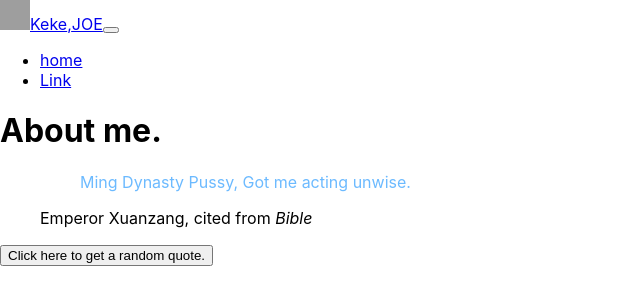
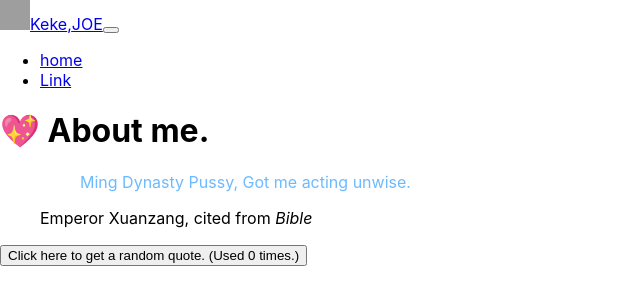
Before and after one commit to Shagnikpaul/goofypasta-react-app, a React (Create React App) app: page / in a window 1280 px wide. Shown: the top 304 px of the page, without its empty margins (0-640 px from the left). Built offline with nearby package versions, Linux system fonts and the light colour scheme; grey boxes are pictures that could not be loaded; the HTML template or start-up script is replaced by a standard one.

Commit message:
functionality added

```diff
--- a/src/components/About.js
+++ b/src/components/About.js
@@ -1,25 +1,60 @@
 import React, { useState } from "react";
-import PropTypes from "prop-types";
 
 export default function About(props) {
+  const emojis = [
+    "😀",
+    "😂",
+    "🤣",
+    "😍",
+    "😎",
+    "🤔",
+    "😴",
+    "🤯",
+    "👀",
+    "🙌",
+    "🤩",
+    "🥳",
+    "🤪",
+    "😇",
+    "😋",
+    "🥰",
+    "😷",
+    "🤗",
+    "😢",
+    "🤫"
+  ];
+
+  const incCount = () => {
+    setCountText(countText + 1);
+    const k = emojis[Math.floor(Math.random() * emojis.length)];
+    setEmoji(k);
+  };
+
+  const [countText, setCountText] = useState(0);
+  const [emoji, setEmoji] = useState("💖");
   return (
     <div className="d-flex justify-content-around flex-column mb-3 vh-100">
       <div className="p-2">
-        <h1 className="display-1 text-center">About me.</h1>
+        <h1 className="display-1 text-center"> {emoji} About me.</h1>
       </div>
-      <div className="p-2 flex-grow">
+      <div className="p-1">
         <figure className="text-center mt-n5">
           <blockquote className="blockquote">
             <p>Ming Dynasty Pussy, Got me acting unwise.</p>
           </blockquote>
           <figcaption className="blockquote-footer">
-            Emperor Xuanzang, cited from <cite title="Source Title">Bible</cite>
+            Emperor Xuanzang, cited from{" "}
+            <cite title="Source Titles">Bible</cite>
           </figcaption>
         </figure>
       </div>
       <div className="p-2 flex-row d-flex justify-content-center">
-        <button type="button" className="btn btn-primary btn-lg p-3">
-          Click here to get a random quote.
+        <button
+          type="button"
+          className="btn btn-primary btn-lg p-3"
+          onClick={incCount}
+        >
+          Click here to get a random quote. (Used {countText} times.)
         </button>
       </div>
     </div>
```
